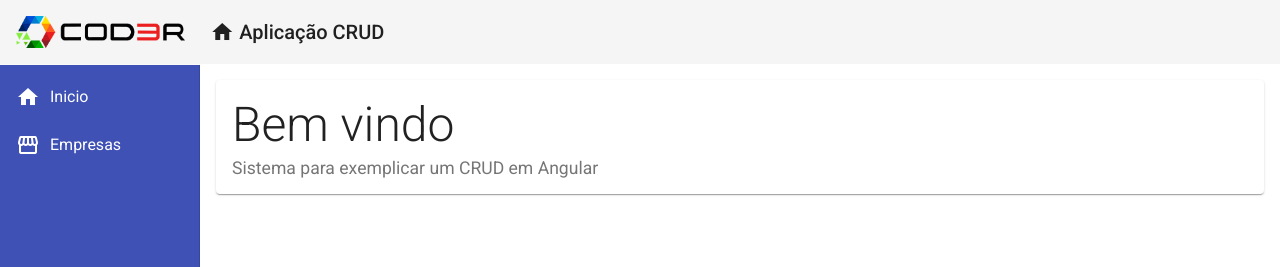
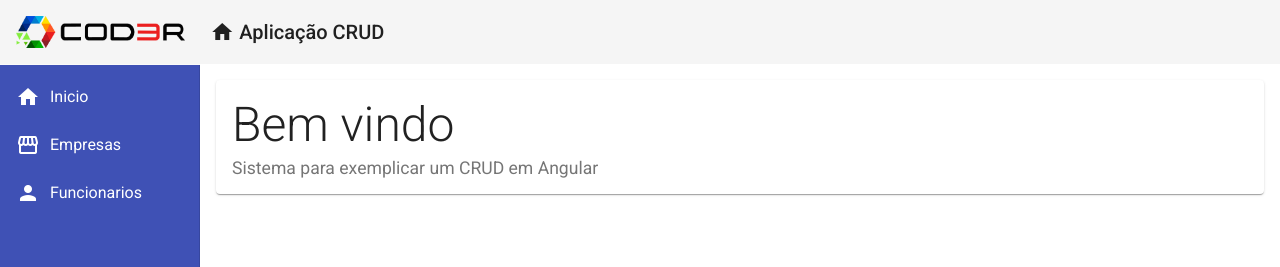
Before and after one commit to JeeanLiima97/clinica-frontend, an Angular app: page / in a window 1280 px wide. Shown: the top 267 px of the page. Built offline with nearby package versions, Linux system fonts and the light colour scheme.

Commit message:
Componente para crud de funcionario

```diff
--- a/src/app/components/template/nav/nav.component.html
+++ b/src/app/components/template/nav/nav.component.html
@@ -19,6 +19,13 @@
                 Empresas
             </a>
 
+            <a mat-list-item routerLink="/funcionarios">
+                <i class="material-icons">
+                    person
+                </i>
+                Funcionarios
+            </a>
+
 
 
 
```
